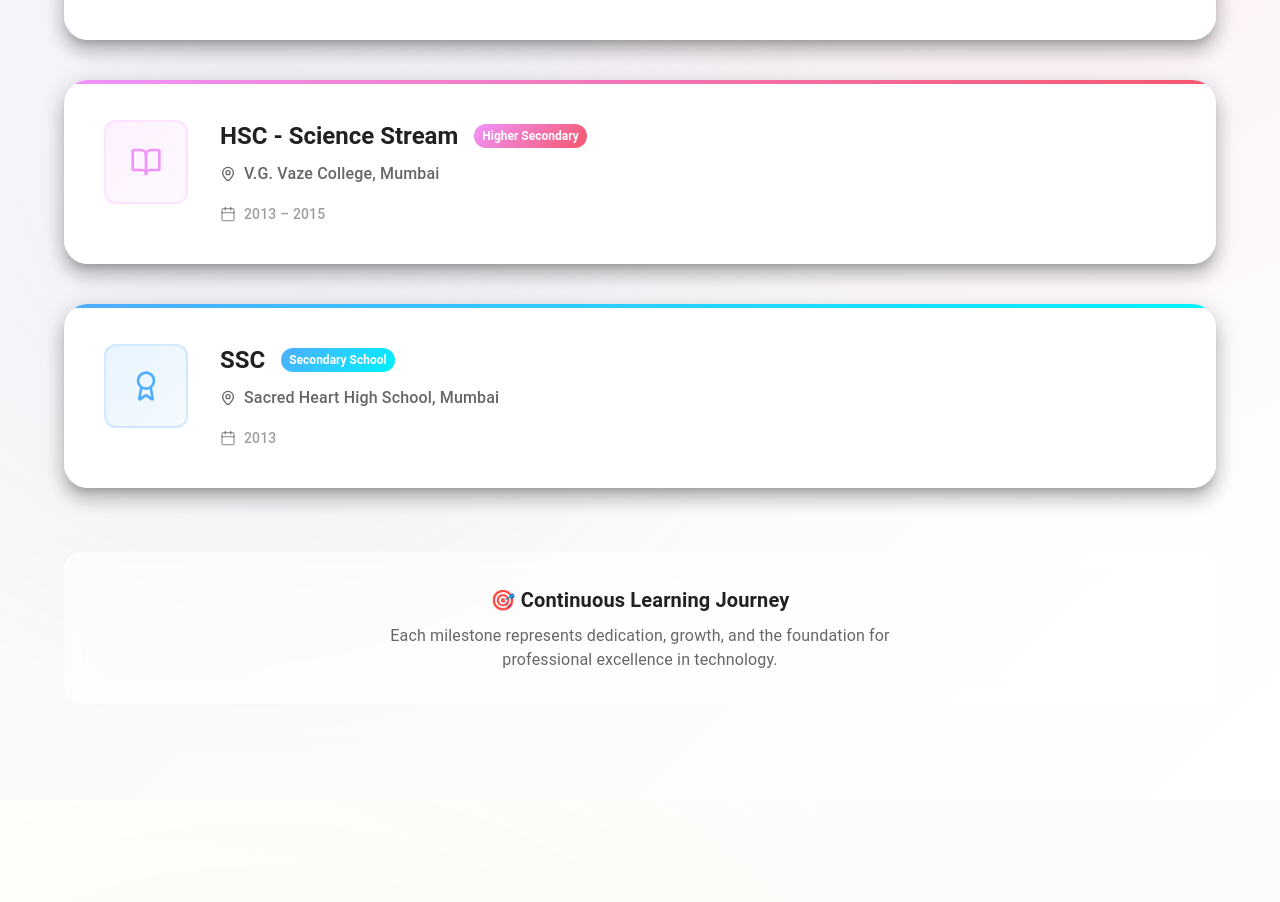
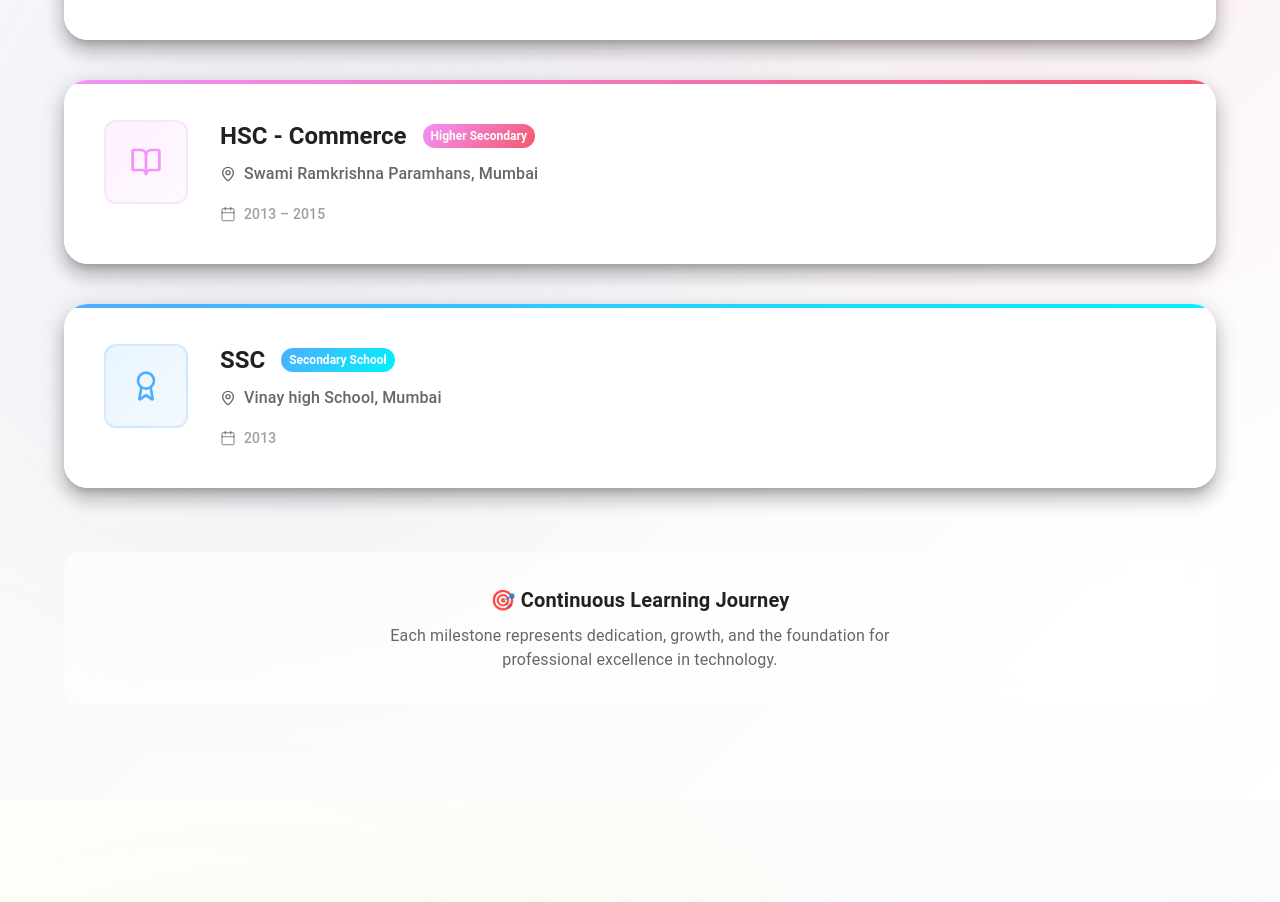
Before and after one commit to sumitsahani174/React-Portfolio, a React (Create React App) app: page / in a window 1280 px wide. Shown: the part 9606-10508 px from the top of the page. Built offline with nearby package versions, Linux system fonts and the light colour scheme.

Commit message:
Latest Changes has been done for the Education Correction System for the same

```diff
--- a/src/components/Education.js
+++ b/src/components/Education.js
@@ -31,8 +31,8 @@ const Education = () => {
       accentColor: '#667eea'
     },
     {
-      degree: 'HSC - Science Stream',
-      institution: 'V.G. Vaze College, Mumbai',
+      degree: 'HSC - Commerce',
+      institution: 'Swami Ramkrishna Paramhans, Mumbai',
       year: '2013 – 2015',
       level: 'Higher Secondary',
       icon: BookOpen,
@@ -41,7 +41,7 @@ const Education = () => {
     },
     {
       degree: 'SSC',
-      institution: 'Sacred Heart High School, Mumbai',
+      institution: 'Vinay high School, Mumbai',
       year: '2013',
       level: 'Secondary School',
       icon: Award,
```
